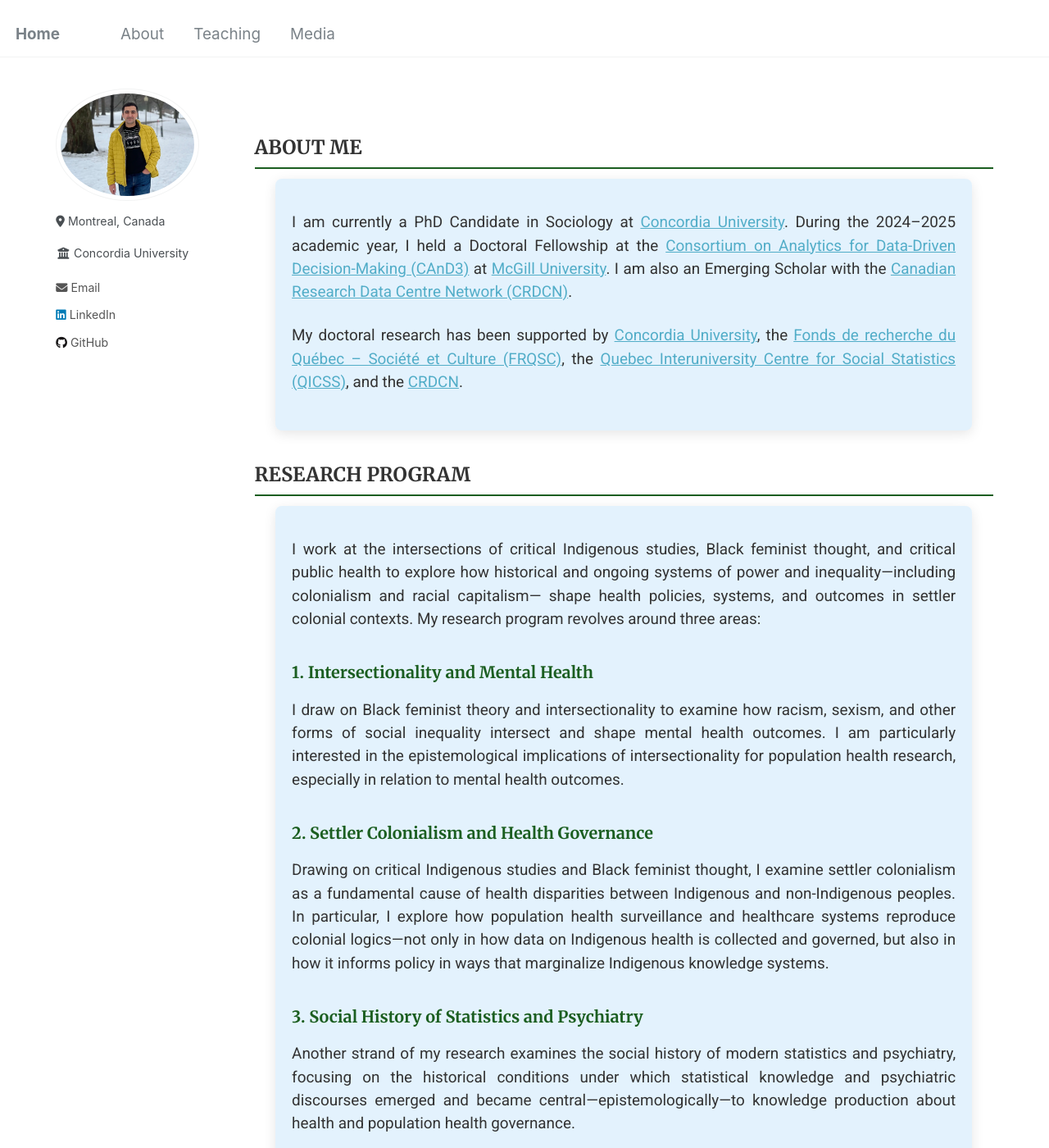
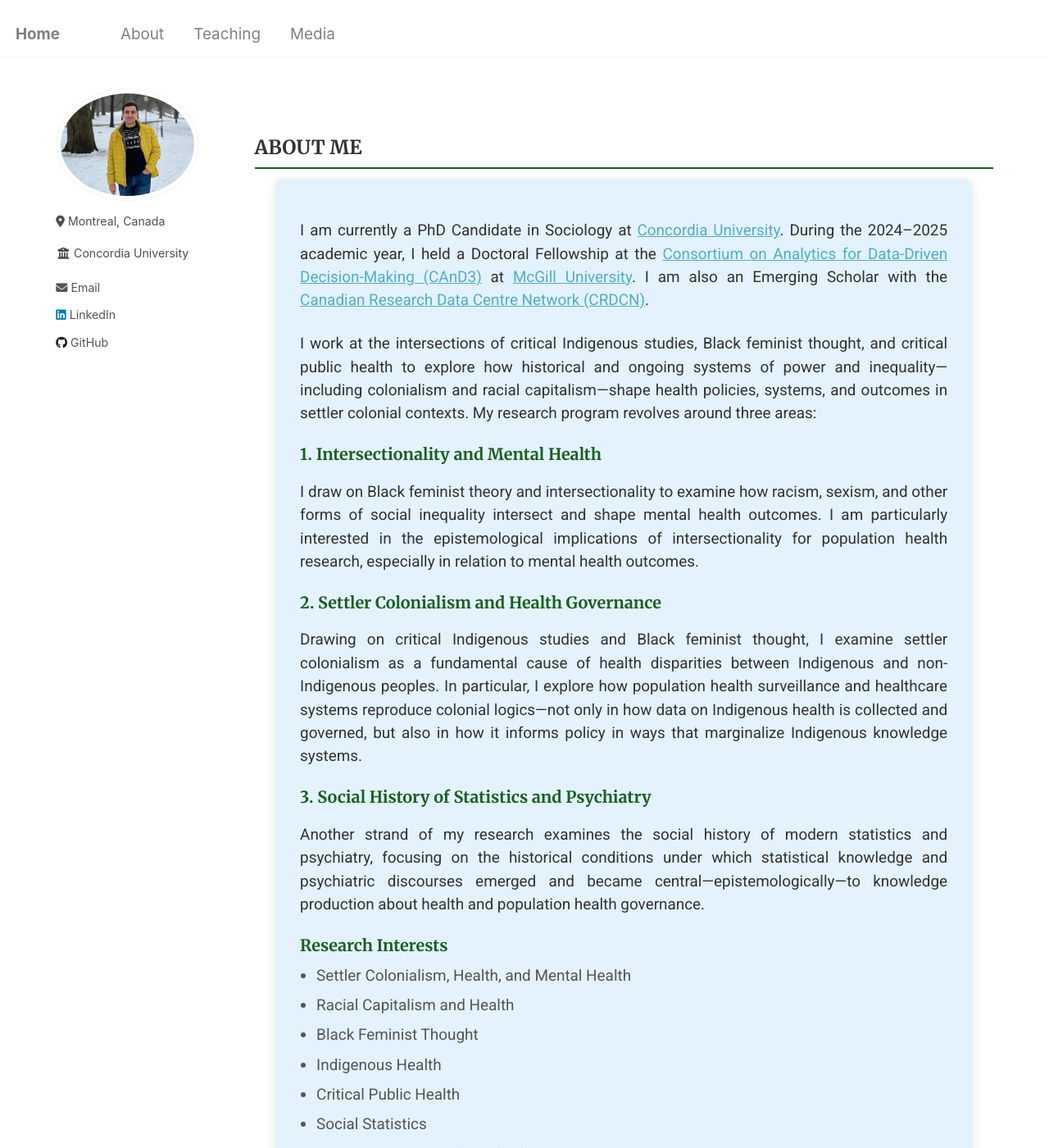
Before and after one commit to Mohsnmonji/mohsnmonji.github.io, a Jekyll site: the page built from about-me.md, in a window 1280 px wide and 1400 px high. Shown: the whole window at 82% size. Built offline with Jekyll 4.4.1, drawn with Linux system fonts in a browser that asks for light colours.

Commit message:
Update about-me.md

```diff
--- a/about-me.md
+++ b/about-me.md
@@ -22,6 +22,7 @@ author_profile: true
   h4 {
     font-weight: bold;
     color: #1B5E20;
+    margin-top: 20px;
     margin-bottom: 10px;
     font-size: 1.1rem;
   }
@@ -34,16 +35,12 @@ author_profile: true
     margin-bottom: 8px;
     color: #555;
   }
-  .icon {
-    margin-right: 10px;
-    color: #1B5E20;
-  }
   .about-section {
     margin-bottom: 40px;
   }
   .about-card {
     border-radius: 8px;
-    padding: 20px;
+    padding: 30px;
     margin-bottom: 20px;
     color: #333333;
     background-color: #E3F2FD;
@@ -55,11 +52,10 @@ author_profile: true
   }
 </style>
 
-<!-- BIOGRAPHY SECTION -->
+<!-- ABOUT ME COMBINED CARD -->
 <div class="about-section">
   <h2>ABOUT ME</h2>
   <div class="about-card">
-
     <p>
       I am currently a PhD Candidate in Sociology at
       <a href="https://www.concordia.ca/artsci/sociology-anthropology.html" target="_blank">Concordia University</a>. During the 2024–2025 academic year, I held a Doctoral Fellowship at the
@@ -69,21 +65,7 @@ author_profile: true
     </p>
 
     <p>
-      My doctoral research has been supported by
-      <a href="https://www.concordia.ca" target="_blank">Concordia University</a>,
-      the <a href="https://frq.gouv.qc.ca/" target="_blank">Fonds de recherche du Québec – Société et Culture (FRQSC)</a>,
-      the <a href="https://www.ciqss.org" target="_blank">Quebec Interuniversity Centre for Social Statistics (QICSS)</a>,
-      and the <a href="https://crdcn.ca" target="_blank">CRDCN</a>.
-    </p>
-  </div>
-</div>
-
-<!-- RESEARCH PROGRAM SECTION -->
-<div class="about-section">
-  <h2>Research Program</h2>
-  <div class="about-card">
-    <p>
-      I work at the intersections of critical Indigenous studies, Black feminist thought, and critical public health to explore how historical and ongoing systems of power and inequality—including colonialism and racial capitalism— shape health policies, systems, and outcomes in settler colonial contexts. My research program revolves around three areas:
+      I work at the intersections of critical Indigenous studies, Black feminist thought, and critical public health to explore how historical and ongoing systems of power and inequality—including colonialism and racial capitalism—shape health policies, systems, and outcomes in settler colonial contexts. My research program revolves around three areas:
     </p>
 
     <h4>1. Intersectionality and Mental Health</h4>
@@ -100,13 +82,8 @@ author_profile: true
     <p>
       Another strand of my research examines the social history of modern statistics and psychiatry, focusing on the historical conditions under which statistical knowledge and psychiatric discourses emerged and became central—epistemologically—to knowledge production about health and population health governance.
     </p>
-  </div>
-</div>
 
-<!-- RESEARCH INTERESTS SECTION -->
-<div class="about-section">
-  <h2>Research Interests</h2>
-  <div class="about-card">
+    <h4>Research Interests</h4>
     <ul>
       <li>Settler Colonialism, Health, and Mental Health</li>
       <li>Racial Capitalism and Health</li>
```
